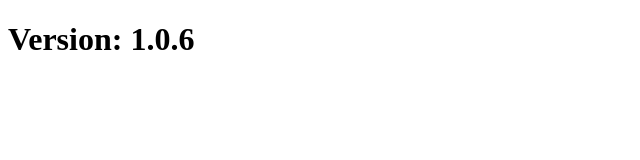
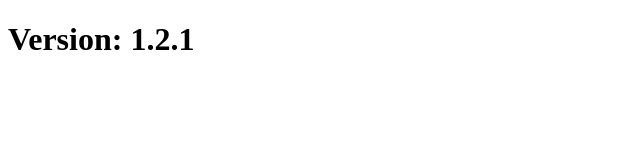
Before and after one commit to narcislinux/DCChallenge, a plain HTML site: page webserver/index.html in a window 1280 px wide. Shown: the full height of the page, 0-640 px from the left. Drawn offline with Linux system fonts and the light colour scheme.

Commit message:
Update index.html

```diff
--- a/webserver/index.html
+++ b/webserver/index.html
@@ -1,6 +1,6 @@
 <!DOCTYPE html>
 <html>
 <body>
-<h1>Version: 1.0.6</h1>
+<h1>Version: 1.2.1</h1>
 </body>
 </html>
```
